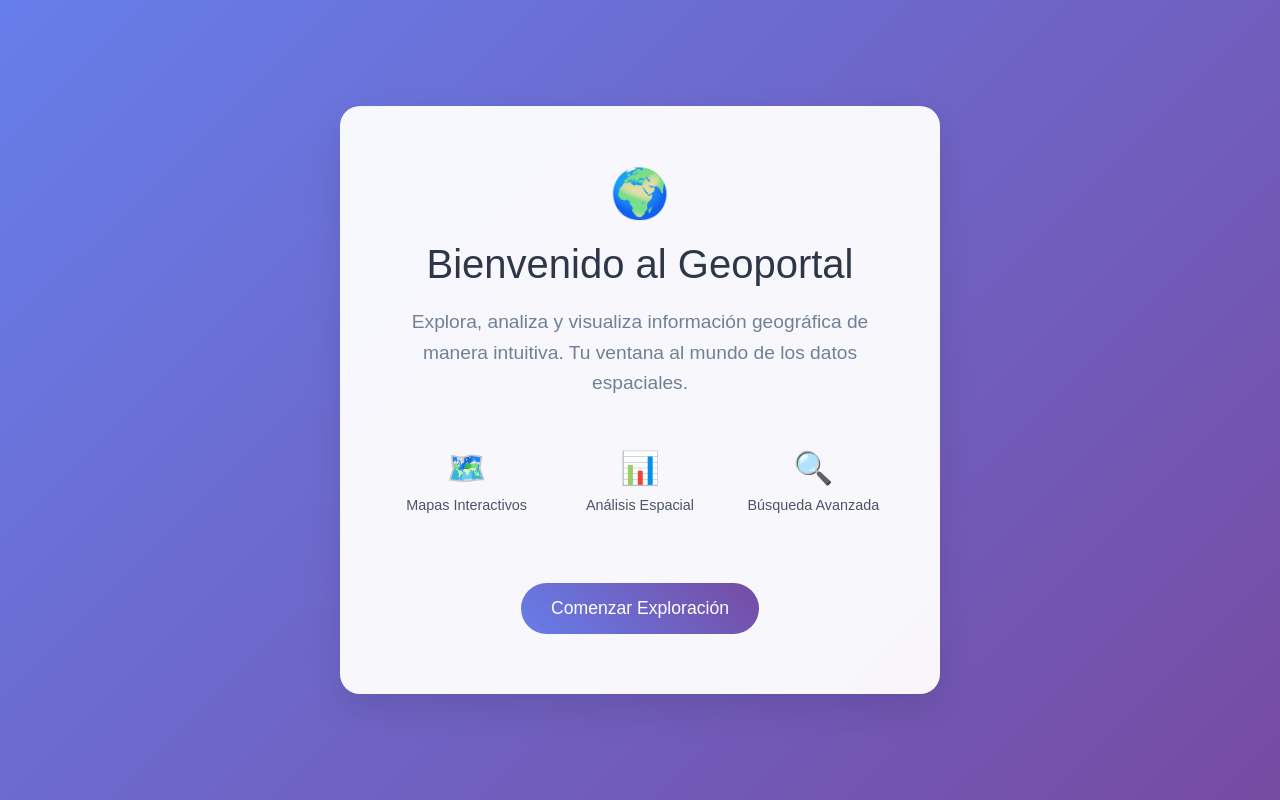
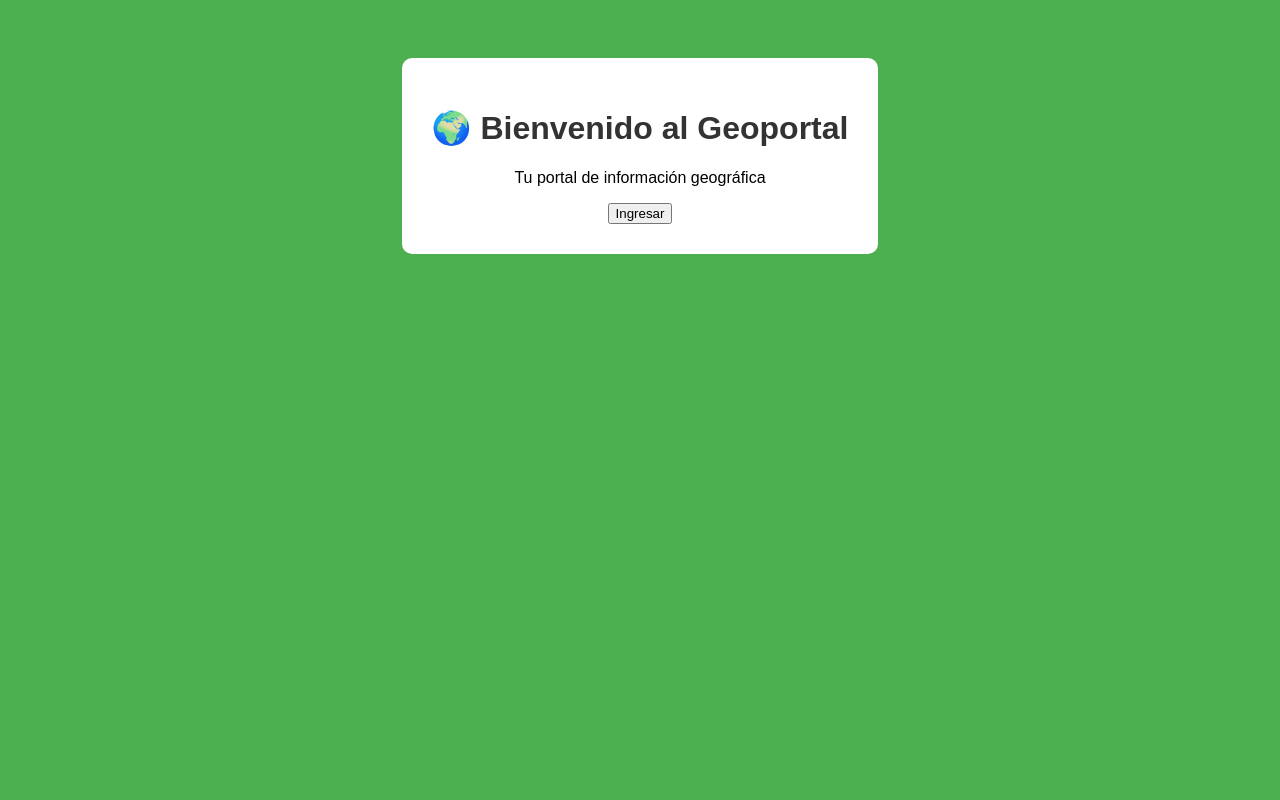
Before and after one commit to joseluismenamedina/Geoportal, a plain HTML site: page geoportal_welcome.html in a window 1280 px wide. Drawn offline with Linux system fonts and the light colour scheme.

Commit message:
geoportal_welcome.html

```diff
--- a/geoportal_welcome.html
+++ b/geoportal_welcome.html
@@ -1,139 +1,18 @@
 <!DOCTYPE html>
-<html lang="es">
+<html>
 <head>
-    <meta charset="UTF-8">
-    <meta name="viewport" content="width=device-width, initial-scale=1.0">
-    <title>Bienvenido al Geoportal</title>
+    <title>Geoportal</title>
     <style>
-        * {
-            margin: 0;
-            padding: 0;
-            box-sizing: border-box;
-        }
-
-        body {
-            font-family: 'Arial', sans-serif;
-            background: linear-gradient(135deg, #667eea 0%, #764ba2 100%);
-            min-height: 100vh;
-            display: flex;
-            align-items: center;
-            justify-content: center;
-        }
-
-        .container {
-            text-align: center;
-            background: rgba(255, 255, 255, 0.95);
-            padding: 60px 40px;
-            border-radius: 20px;
-            box-shadow: 0 15px 35px rgba(0, 0, 0, 0.1);
-            max-width: 600px;
-            width: 90%;
-        }
-
-        .logo {
-            font-size: 3em;
-            margin-bottom: 20px;
-            color: #4a5568;
-        }
-
-        h1 {
-            color: #2d3748;
-            font-size: 2.5em;
-            margin-bottom: 20px;
-            font-weight: 300;
-        }
-
-        .subtitle {
-            color: #718096;
-            font-size: 1.2em;
-            margin-bottom: 30px;
-            line-height: 1.6;
-        }
-
-        .features {
-            display: flex;
-            justify-content: space-around;
-            margin: 40px 0;
-            flex-wrap: wrap;
-        }
-
-        .feature {
-            text-align: center;
-            margin: 10px;
-            flex: 1;
-            min-width: 120px;
-        }
-
-        .feature-icon {
-            font-size: 2em;
-            margin-bottom: 10px;
-            color: #667eea;
-        }
-
-        .feature-text {
-            color: #4a5568;
-            font-size: 0.9em;
-        }
-
-        .cta-button {
-            background: linear-gradient(45deg, #667eea, #764ba2);
-            color: white;
-            padding: 15px 30px;
-            border: none;
-            border-radius: 50px;
-            font-size: 1.1em;
-            cursor: pointer;
-            transition: transform 0.3s ease;
-            text-decoration: none;
-            display: inline-block;
-            margin-top: 20px;
-        }
-
-        .cta-button:hover {
-            transform: translateY(-2px);
-            box-shadow: 0 8px 20px rgba(0, 0, 0, 0.2);
-        }
-
-        @media (max-width: 768px) {
-            .container {
-                padding: 40px 20px;
-            }
-
-            h1 {
-                font-size: 2em;
-            }
-
-            .features {
-                flex-direction: column;
-            }
-        }
+        body { font-family: Arial; background: #4CAF50; text-align: center; padding: 50px; }
+        .box { background: white; padding: 30px; border-radius: 10px; display: inline-block; }
+        h1 { color: #333; }
     </style>
 </head>
 <body>
-    <div class="container">
-        <div class="logo">🌍</div>
-        <h1>Bienvenido al Geoportal</h1>
-        <p class="subtitle">
-            Explora, analiza y visualiza información geográfica de manera intuitiva.
-            Tu ventana al mundo de los datos espaciales.
-        </p>
-
-        <div class="features">
-            <div class="feature">
-                <div class="feature-icon">🗺️</div>
-                <div class="feature-text">Mapas Interactivos</div>
-            </div>
-            <div class="feature">
-                <div class="feature-icon">📊</div>
-                <div class="feature-text">Análisis Espacial</div>
-            </div>
-            <div class="feature">
-                <div class="feature-icon">🔍</div>
-                <div class="feature-text">Búsqueda Avanzada</div>
-            </div>
-        </div>
-
-        <a href="#" class="cta-button">Comenzar Exploración</a>
+    <div class="box">
+        <h1>🌍 Bienvenido al Geoportal</h1>
+        <p>Tu portal de información geográfica</p>
+        <button>Ingresar</button>
     </div>
 </body>
 </html>
```
